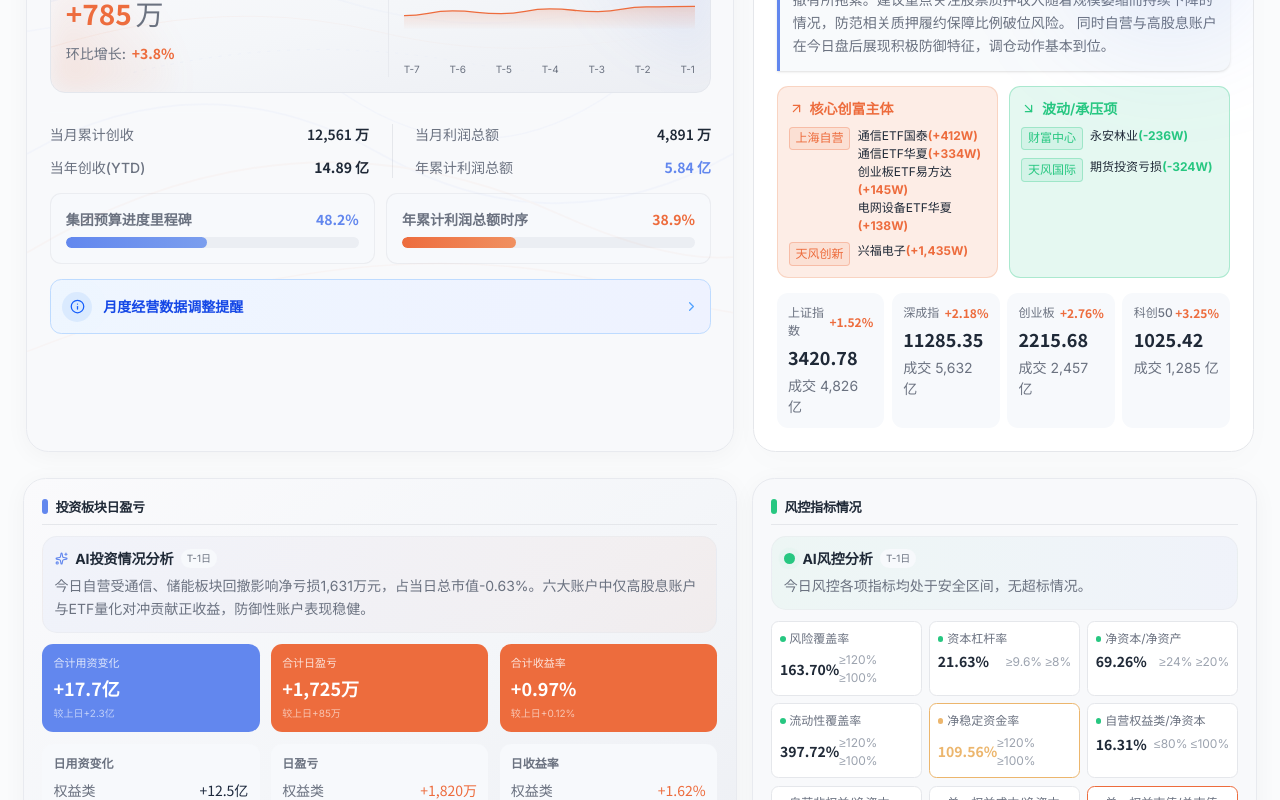
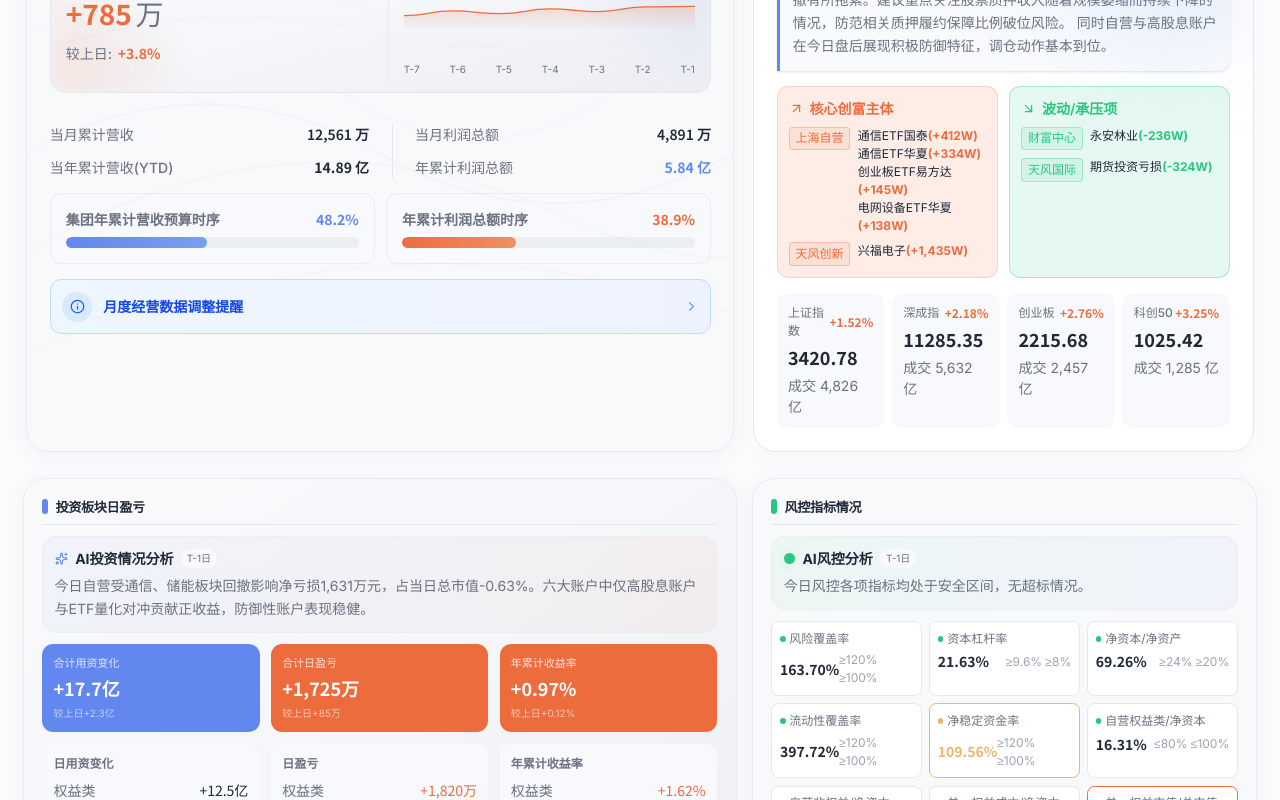
Before and after one commit to guxilei90/jingying, a React (Vite) app: page / in a window 1280 px wide. Shown: the part 380-1180 px from the top of the page. Built offline with nearby package versions, Linux system fonts and the light colour scheme.

Commit message:
优化标签文字：投资板块年累计收益率、营收对比口径调整、预算时序标题更新

```diff
--- a/src/App.tsx
+++ b/src/App.tsx
@@ -120,7 +120,7 @@
                           <div className="text-[10px] opacity-60 mt-1">较上日+85万</div>
                         </div>
                         <div className="bg-[#ED6C3D] rounded-xl p-3 text-white">
-                          <div className="text-[11px] opacity-80 mb-1">合计收益率</div>
+                          <div className="text-[11px] opacity-80 mb-1">年累计收益率</div>
                           <div className="text-[18px] font-mono font-bold">+0.97%</div>
                           <div className="text-[10px] opacity-60 mt-1">较上日+0.12%</div>
                         </div>
@@ -147,7 +147,7 @@
                           </div>
                         </div>
                         <div className="bg-[#F7F9FC] rounded-xl p-3">
-                          <div className="text-[12px] text-[#6B7280] font-semibold mb-2">日收益率</div>
+                          <div className="text-[12px] text-[#6B7280] font-semibold mb-2">年累计收益率</div>
                           <div className="space-y-1.5 text-[14px]">
                             <div className="flex justify-between"><span className="text-[#6B7280]">权益类</span><span className="font-mono text-[#ED6C3D]">+1.62%</span></div>
                             <div className="flex justify-between"><span className="text-[#6B7280]">固收类</span><span className="font-mono text-[#ED6C3D]">+0.26%</span></div>
--- a/src/components/AiSummary.tsx
+++ b/src/components/AiSummary.tsx
@@ -186,7 +186,7 @@
                     <span className="text-2xs font-sans font-medium text-[#6B7280]">万</span>
                   </div>
                   <div className="flex items-center gap-1.5 mt-2 text-[14px]">
-                    <span className="text-[#6B7280] font-medium">环比增长:</span>
+                    <span className="text-[#6B7280] font-medium">较上日:</span>
                     <span className={`font-bold font-mono text-[#ED6C3D]`}>
                       +{overview.revenueMoM}%
                     </span>
@@ -258,11 +258,11 @@
             <div className="grid grid-cols-2 gap-6 text-[14px]">
               <div className="space-y-3">
                 <div className="flex items-center justify-between text-[14px]">
-                  <span className="text-[#6B7280] font-medium">当月累计创收</span>
+                  <span className="text-[#6B7280] font-medium">当月累计营收</span>
                   <span className="font-mono font-semibold text-[#1F2937]">{formatNum(animatedValues.revenueMonth)} 万</span>
                 </div>
                 <div className="flex items-center justify-between text-[14px]">
-                  <span className="text-[#6B7280] font-medium">当年创收(YTD)</span>
+                  <span className="text-[#6B7280] font-medium">当年累计营收(YTD)</span>
                   <span className="font-mono font-bold text-[#1F2937]">{(animatedValues.revenueYear / 10000).toFixed(2)} 亿</span>
                 </div>
               </div>
@@ -281,7 +281,7 @@
             <div className="mt-4 grid grid-cols-2 gap-3">
               <div className="bg-[#F7F9FC] p-4 rounded-xl border border-[#E5E7EB]/65">
                 <div className="flex items-center justify-between text-[14px] mb-2">
-                  <span className="text-[#6B7280] font-semibold">集团预算进度里程碑</span>
+                  <span className="text-[#6B7280] font-semibold">集团年累计营收预算时序</span>
                   <span className="font-bold font-mono text-[#6287EE]">{overview.profitBudgetRate.toFixed(1)}%</span>
                 </div>
                 <div className="w-full bg-[#EBEEF3] h-3 rounded-full overflow-hidden">
```
